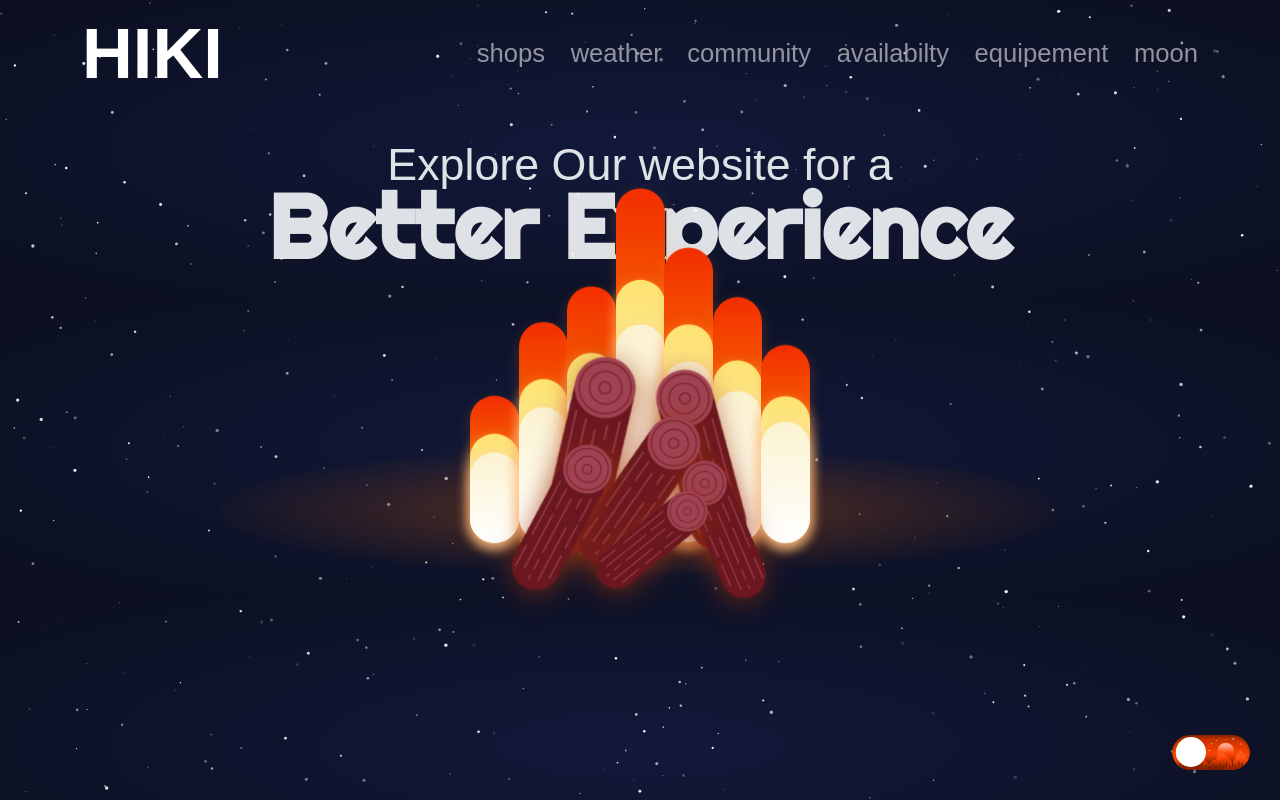
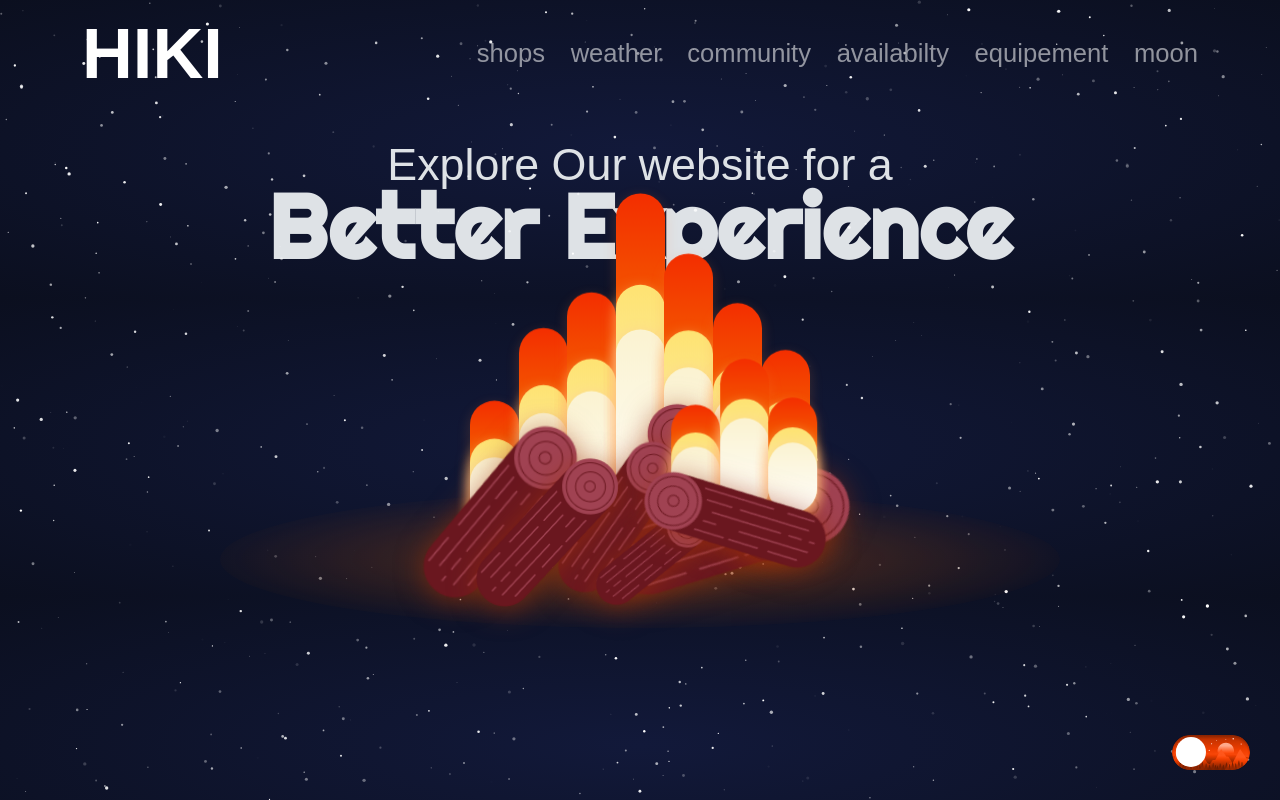
Before and after one commit to Adam-BH/projet-web-gl21-chabiba, a PHP site: page / in a window 1280 px wide. Run offline with PHP 8.4, Linux system fonts and the light colour scheme; some libraries are stand-ins or nearby versions.

Commit message:
fix: fix campfire animation

```diff
--- a/css/style.css
+++ b/css/style.css
@@ -75,15 +75,7 @@ nav {
     right: 30px;
     z-index: 100;
 }
-    .campfire {
-      position: absolute;
-      width: 420px;
-      height: 53vh;
-      display: flex;
-      align-items: center;
-      justify-content: center;
-    padding: 80px 50%;
-    }
+
 
     /* ── GROUND GLOW ── */
     .ground-glow {
@@ -101,20 +93,6 @@ nav {
       to   { opacity: 1; }
     }
 
-    /* ── PILLARS CONTAINER ── */
-    .pillars {
-      position: absolute;
-      bottom: 180px;
-      left: 50%;
-      transform: translateX(-50%);
-      width: 336px;
-      height: 336px;
-      display: flex;
-      align-items: flex-end;
-      justify-content: center;
-      gap: 0px;
-      font-size: 0;
-    }
 
     .pillar {
       position: relative;
@@ -123,6 +101,20 @@ nav {
       transform-origin: bottom center;
     }
 
+.spillar {
+  position: absolute;
+  bottom: 115px;
+  right:-40px;
+  transform: translateX(-50%);
+  width: 145.692px;
+  height: 18.84vh;
+  display: flex;
+  align-items: flex-end;
+  justify-content: center;
+  gap: 0px;
+  font-size: 0;
+  z-index: 4;
+}
     .section {
       position: absolute;
       bottom: 0;
@@ -184,16 +176,25 @@ nav {
     .p5 { width: 48.564px; height: 37.92vh; --dur: 2.0s; --delay: 0.5s; }
     .p6 { width: 48.564px; height: 30vh; --dur: 1.9s; --delay: 0.3s; }
     .p7 { width: 48.564px; height:24.24vh; --dur: 2.2s; --delay: 0.7s; }
+    .ps1 {      position: relative;
+      flex-shrink: 0;
+      animation: pillar-flicker var(--dur, 2s) var(--delay, 0s) ease-in-out infinite alternate;
+      transform-origin: bottom center; width: 48.564px; height:13.26vh; --dur: 2.2s; --delay: 0.7s; }
+    .ps2 {
+            position: relative;
+      flex-shrink: 0;
+      animation: pillar-flicker var(--dur, 2s) var(--delay, 0s) ease-in-out infinite alternate;
+      transform-origin: bottom center;
+       width: 48.564px; height:18.84vh; --dur: 2.2s; --delay: 0.7s; }
+    .ps3 {
+            position: relative;
+      flex-shrink: 0;
+      animation: pillar-flicker var(--dur, 2s) var(--delay, 0s) ease-in-out infinite alternate;
+      transform-origin: bottom center;
+       width: 48.564px; height:14.13vh; --dur: 2.2s; --delay: 0.7s; }
 
     /* ── LOGS ── */
-    .logs {
-      position: absolute;
-      bottom: -60px;
-      left: 50%;
-      transform: translateX(-50%);
-      width: 320px;
-      height: 120px;
-    }
+
 
     .log {
       position: absolute;
@@ -201,9 +202,47 @@ nav {
       filter: drop-shadow(0 4px 14px rgba(160, 50, 10, 0.6));
     }
 
-    .log-1 { width: 180px; bottom: 55px; left: 20px;  transform: rotate(-30deg); z-index: 2; }
-    .log-2 { width: 168px; bottom: 55px; right: 15px;  transform: rotate(28deg) scaleX(-1); z-index: 2; }
-    .log-3 { width: 156px; bottom: 30px; left: 50%;    transform: translateX(-50%) rotate(-8deg); z-index: 3; }
-    .log-4 { width: 144px; bottom: 10px; left: 10px;   transform: rotate(-15deg); z-index: 4; }
-    .log-5 { width: 132px; bottom: 5px;  right: 10px;  transform: rotate(20deg) scaleX(-1); z-index: 4; }
-    .log-6 { width: 120px; bottom: 0px;  left: 50%;    transform: translateX(-40%) rotate(8deg); z-index: 5; }
+    .log-1 { width: 185px; bottom: 20px; left: -22px;  transform: rotate(-3deg); z-index: 2; }
+    .log-2 { width: 175px; bottom: 55px; right: 40px;  transform: rotate(0deg) scaleX(-1); z-index: 2; }
+    .log-3 { width: 156px; bottom: 30px; left: 45%;    transform: translateX(-50%) rotate(-8deg); z-index: 3; }
+    .log-4 { width: 165px; bottom: 10px; left: 35px;   transform: rotate(deg); z-index: 4; }
+    .log-5 { width: 170px; bottom: 20px;  right: 30px;  transform: rotate(-30deg) scaleX(-1); z-index: 5; }
+    /* this is the one ^^^ */
+    .log-6 { width: 120px; bottom: 10px;  left: 50%;    transform: translateX(-40%) rotate(8deg); z-index: 3; }
+    .log-7 { width: 225px; bottom: -20px;  left: 66%;    transform: translateX(-40%) rotate(30deg); z-index: ; }
+  .campfire {
+  width: 420px;
+  height: 57vh;
+  display: flex;
+  flex-direction: column;
+  align-items: center;
+  justify-content: flex-end;
+    position: absolute;
+  top: 50%;
+  left: 50%;
+  transform: translate(-50%, -50%);
+}
+.pillars {
+  position: absolute;
+  bottom: 80px;
+  left: 50%;
+  transform: translateX(-50%);
+  width: 336px;
+  height: 336px;
+  display: flex;
+  align-items: flex-end;
+  justify-content: center;
+  gap: 0px;
+  font-size: 0;
+  z-index: 1;
+}
+
+.logs {
+  position: absolute;
+  bottom: 0;           /* anchored to bottom of campfire */
+  left: 50%;
+  transform: translateX(-50%);
+  width: 420px;
+  height: 300px;
+  z-index: 2;          /* logs appear over pillars base */
+}
--- a/index.html
+++ b/index.html
@@ -41,25 +41,13 @@
     <div class="campfire">
         <div class="ground-glow"></div>
     <div class="pillars">
-      <div class="pillar p9">
-        <div class="section bottom"></div>
-        <div class="section mid2"></div>
-        <div class="section mid1"></div>
-        <div class="section top"></div>
-    </div>
-      <div class="pillar p8">
-        <div class="section bottom"></div>
-        <div class="section mid2"></div>
-        <div class="section mid1"></div>
-        <div class="section top"></div>
-      </div>
       <div class="pillar p1">
         <div class="section bottom"></div>
         <div class="section mid2"></div>
         <div class="section mid1"></div>
         <div class="section top"></div>
-    </div>
-    <div class="pillar p2">
+        </div>
+        <div class="pillar p2">
         <div class="section bottom"></div>
         <div class="section mid2"></div>
         <div class="section mid1"></div>
@@ -76,7 +64,7 @@
         <div class="section mid2"></div>
         <div class="section mid1"></div>
         <div class="section top"></div>
-    </div>
+        </div>
       <div class="pillar p5">
         <div class="section bottom"></div>
         <div class="section mid2"></div>
@@ -95,16 +83,37 @@
         <div class="section mid1"></div>
         <div class="section top"></div>
       </div>
-        <div class="logs">
+    </div>
+    <div class="logs">
+        <div class="spillar">
+            <div class="ps1">
+        <div class="section bottom"></div>
+        <div class="section mid2"></div>
+        <div class="section mid1"></div>
+        <div class="section top"></div>
+            </div>
+            <div class="ps2">
+        <div class="section bottom"></div>
+        <div class="section mid2"></div>
+        <div class="section mid1"></div>
+        <div class="section top"></div>
+            </div>
+            <div class="ps3">
+           <div class="section bottom"></div>
+        <div class="section mid2"></div>
+        <div class="section mid1"></div>
+        <div class="section top"></div>
+            </div>
+        </div>
       <img class="log log-1" src="assets/Images/piecesOfWood.png" alt="log"/>
       <img class="log log-2" src="assets/Images/piecesOfWood.png" alt="log"/>
       <img class="log log-3" src="assets/Images/piecesOfWood.png" alt="log"/>
       <img class="log log-4" src="assets/Images/piecesOfWood.png" alt="log"/>
       <img class="log log-5" src="assets/Images/piecesOfWood.png" alt="log"/>
       <img class="log log-6" src="assets/Images/piecesOfWood.png" alt="log"/>
+      <img class="log log-7" src="assets/Images/piecesOfWood.png" alt="log"/>
     </div>
     </div>
-  </div>
    <footer>
         <div class="theme-toggle">
             <input type="checkbox" id="toggle" hidden>
--- a/js/main.js
+++ b/js/main.js
@@ -6,7 +6,7 @@ function resize() {
     canvas.height = window.innerHeight;
 }
 
-function initStars(n = 500) {
+function initStars(n = canvas.width*canvas.height/1500) {
     stars = Array.from({ length: n }, () => ({
       x: Math.random() * canvas.width,
       y: Math.random() * canvas.height,
```
